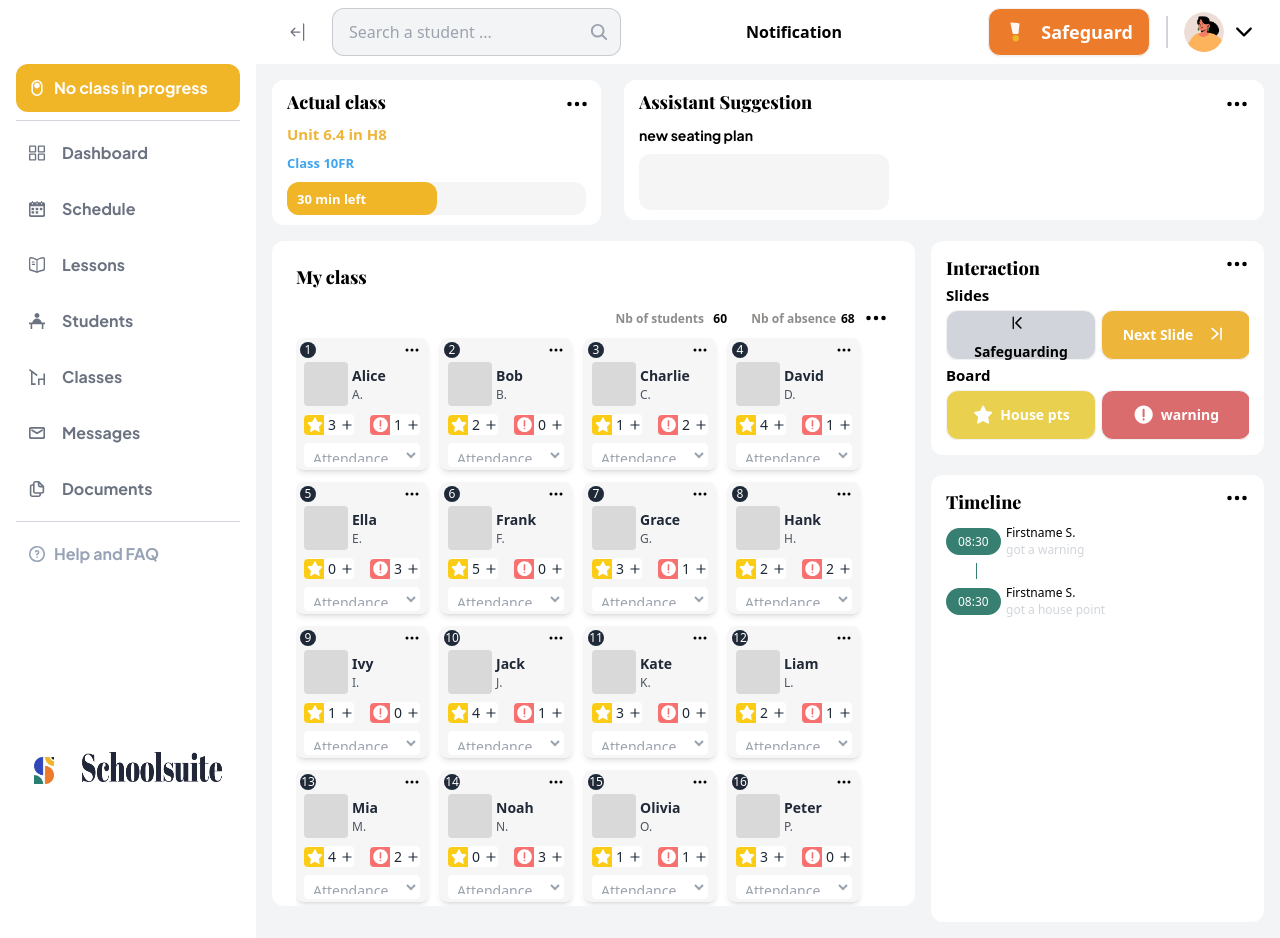
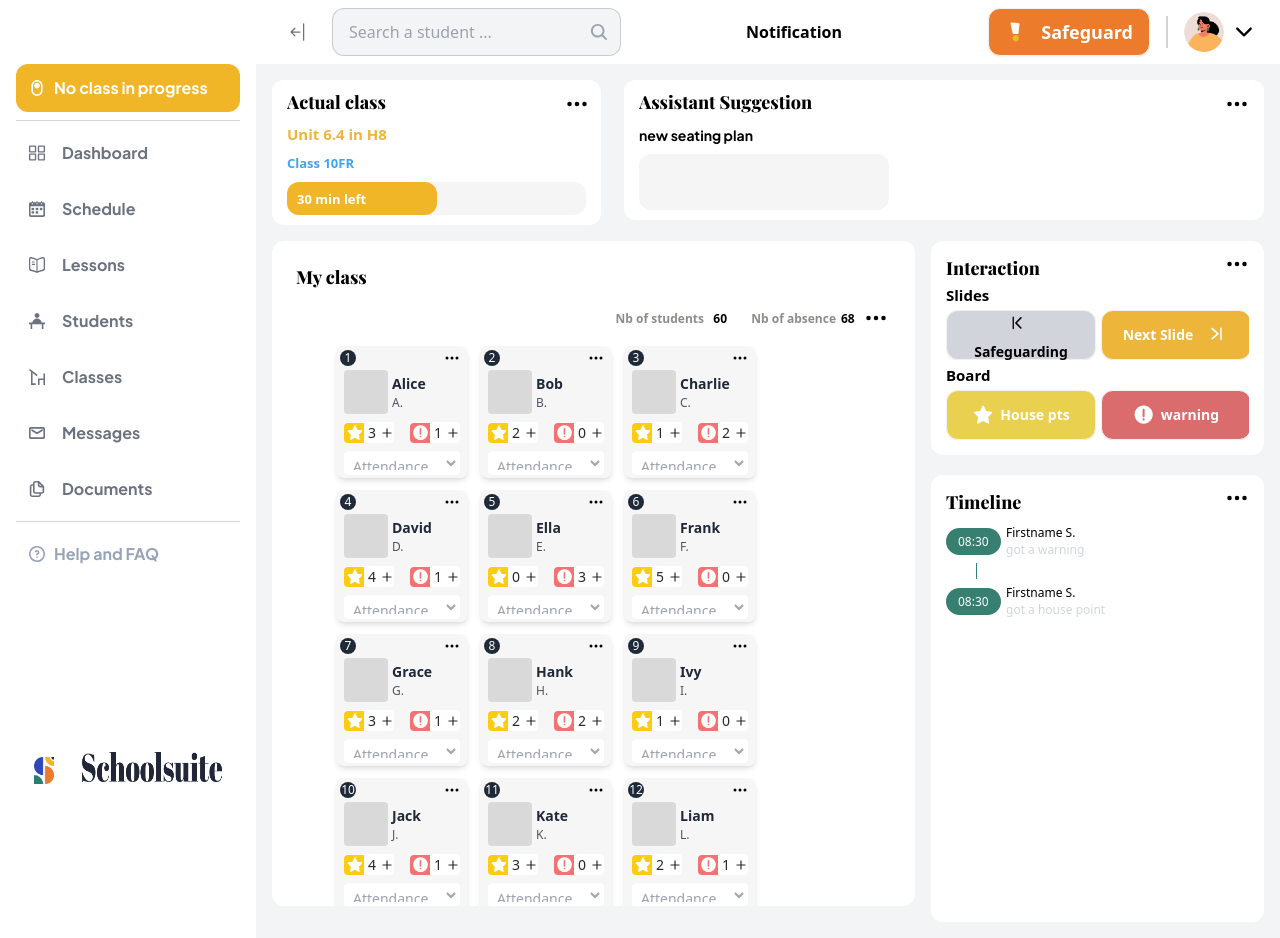
Before and after one commit to Habibhanini/schoolsuits, a Next.js app: page / in a window 1280 px wide. Both pictures are taken after a click on the item "No class in progress". Built offline with nearby package versions, Linux system fonts and the light colour scheme; a web font is replaced by a local one.

Commit message:
Class In Progress Done

```diff
--- a/app/components/myclass/MyClass.tsx
+++ b/app/components/myclass/MyClass.tsx
@@ -44,7 +44,7 @@ const MyClass: NextPage<ClassType> = ({ className = "" }) => {
           </div>
         </div>
       </div>
-      <div className="flex flex-wrap items-start justify-start pt-2 gap-3 overflow-y-auto h-full scrollable">
+      <div className="flex flex-wrap items-start justify-start pt-4 p-10 gap-3 overflow-y-auto h-full scrollable pr">
         {students.map((student) => (
           <StudentCard
             key={student.number}
```
